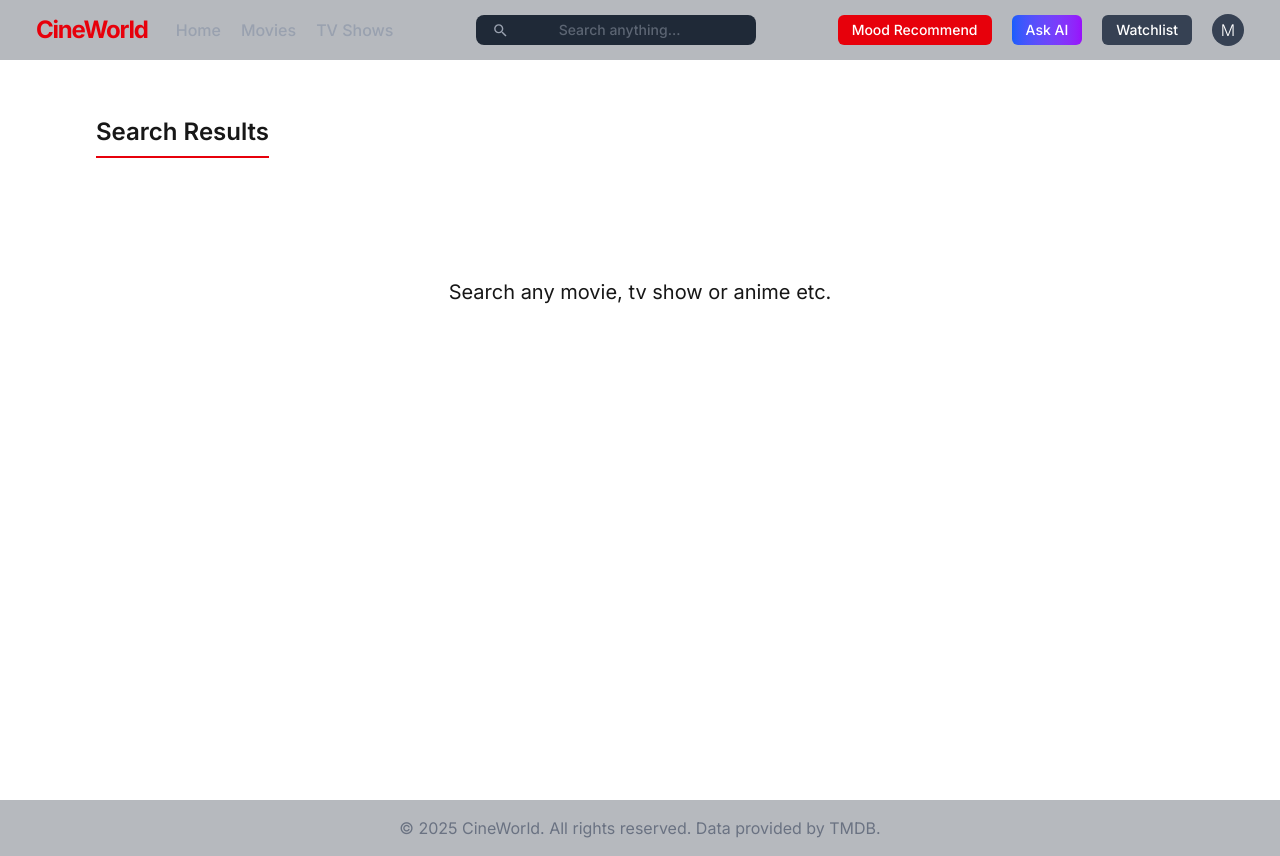
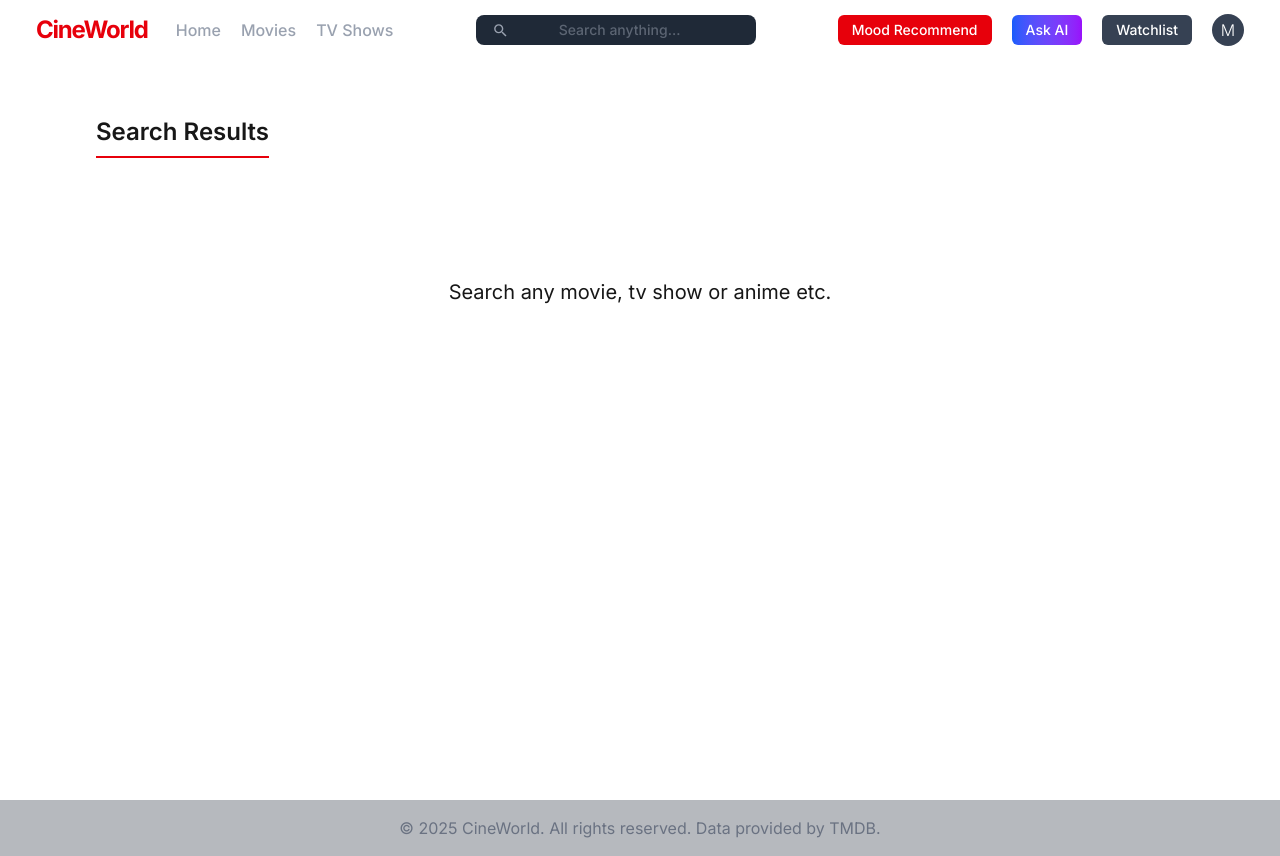
Before and after one commit to divasgt/cineworld, a Next.js app: page /search in a window 1280 px wide. Built offline with nearby package versions, Linux system fonts and the light colour scheme.

Commit message:
Style: Header transparent on top, have bg when scrolled down little

```diff
--- a/src/components/Header.jsx
+++ b/src/components/Header.jsx
@@ -1,10 +1,28 @@
+"use client";
 import Link from "next/link";
 import HeaderButton from "./HeaderButton";
 import HeaderSearchBox from "./HeaderSearchBox";
+import { useEffect, useState } from "react";
 
 export default function Header() {
+  const [scrolled, setScrolled] = useState(false)
+
+  useEffect(() => {
+    function handleScroll() {
+      // check if scroll vertical position > 40px
+      setScrolled(window.scrollY > 40)
+    }
+
+    window.addEventListener("scroll", handleScroll)
+    return () => {
+      window.removeEventListener("scroll", handleScroll)
+    }
+  }, [])
+
   return (
-  <header className="header bg-gray-900/30 backdrop-blur-sm text-gray-400 font-medium flex fixed top-0 w-screen items-center px-9 py-3.5 justify-between z-1000">
+  <header className={`header fixed text-gray-400 font-medium flex top-0 w-screen items-center px-9 py-3.5 justify-between z-1000 ${
+    scrolled ? "bg-gray-900/50 backdrop-blur-md border-b border-gray-500/20" : "bg-transparent border-none"
+  }`}>
 
     <div className="header-left shrink-0">
       <nav className="nav-links flex gap-5 items-center shrink-0">
```
